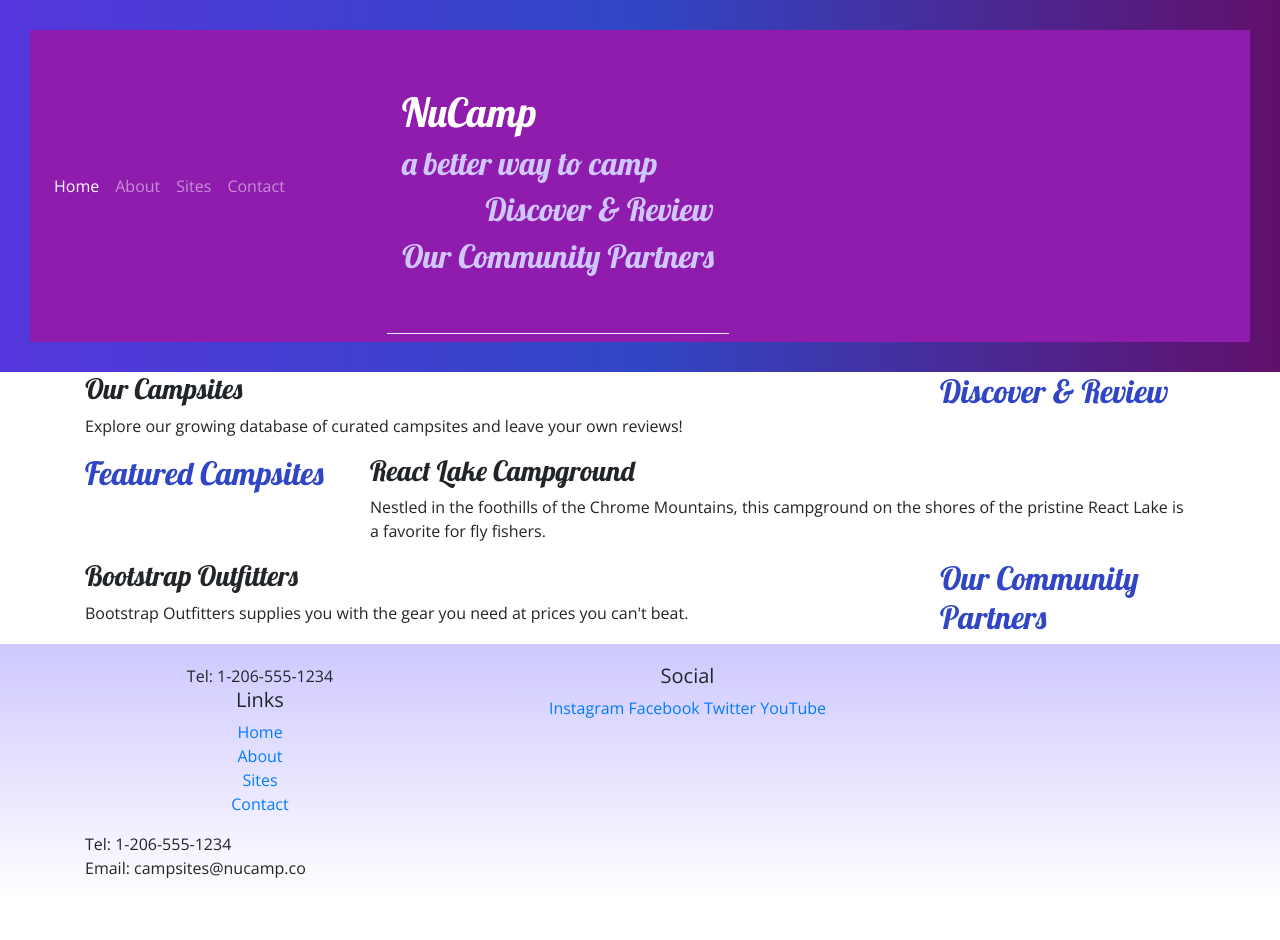
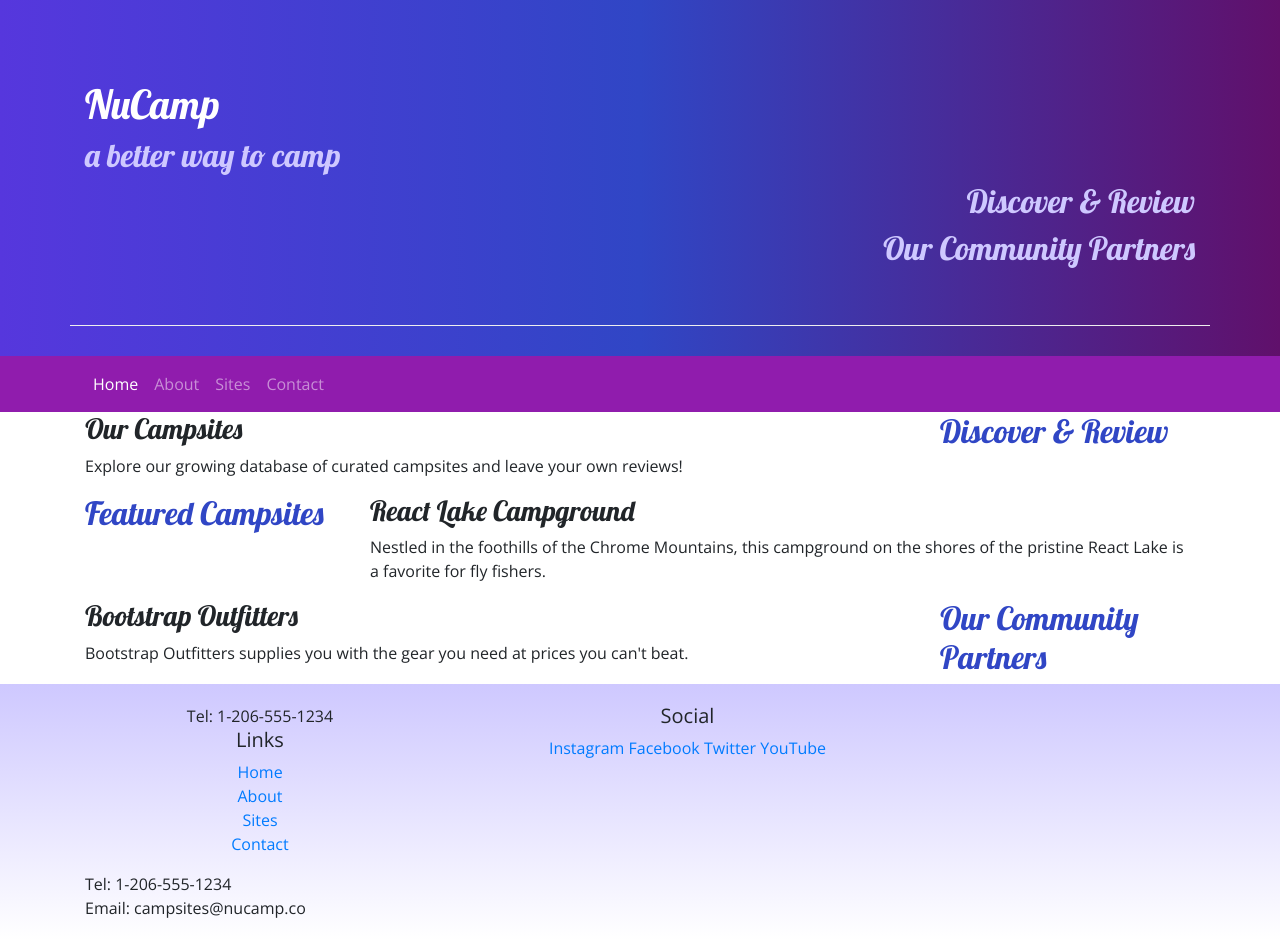
Before and after one commit to cwpaterick/bootstrap-week-3, a website: page index.html in a window 1280 px wide. Before the commit the page ends 900 px from the top, so only its background shows below. Drawn offline with nearby package versions, Linux system fonts and the light colour scheme.

Commit message:
Navbar and Breadcrumbs

```diff
--- a/css/styles.css
+++ b/css/styles.css
@@ -1,6 +1,4 @@
-.navbar {
-    background-color: #901CAD;
-}
+
 body {
     font-family: "Open Sans", sans-serif;
 }
@@ -34,3 +32,6 @@ footer {
     border-bottom: 1px ridge;
     min-height: 200px;
 }
+.navbar {
+    background-color: #901CAD;
+}
--- a/index.html
+++ b/index.html
@@ -18,29 +18,6 @@
 <body>
 
     <header class="jumbotron jumbotron-fluid">
-
-    <nav class="navbar navbar-expand-sm navbar-dark sticky-top">
-        <ul class="navbar-nav">
-            <li class="nav-item active"><a class="nav-link" href="#">Home</a></li>
-            <li class="nav-item"><a class="nav-link" href="aboutus.html">About</a></li>
-            <li class="nav-item"><a class="nav-link" href="#">Sites</a></li>
-            <li class="nav-item"><a class="nav-link" href="#">Contact</a></li>
-        </ul>
-        <nav class="navbar navbar-expand-sm navbar-dark sticky-top">
-            <button class="navbar-toggler ml-auto" type="button" data-toggle="collapse" data-target="#nucampNavbar">
-                <span class="navbar-toggler-icon"></span>
-            </button>
-            <div class="collapse navbar-collapse" id="nucampNavbar">
-                <ul class="navbar-nav">
-                </ul>
-            </div>
-            <nav class="navbar navbar-expand-sm navbar-dark sticky-top">
-                <div class="container">
-
-                </div>
-            </nav>
-
-    </nav>
         <div class="container">
             <div class="row row-content align-items-center">
                 <div class="col">
@@ -52,6 +29,25 @@
             </div>
         </div>
     </header>
+
+    <nav class="navbar navbar-expand-sm navbar-dark sticky-top">
+        <div class="container">
+            <button class="navbar-toggler ml-auto" type="button" data-toggle="collapse" data-target="#nucampNavbar">
+                <span class="navbar-toggler-icon"></span>
+            </button>
+            <div class="collapse navbar-collapse" id="nucampNavbar">
+    <ul class="navbar-nav">
+        <li class="nav-item active"><a class="nav-link" href="#">Home</a></li>
+        <li class="nav-item"><a class="nav-link" href="aboutus.html">About</a></li>
+        <li class="nav-item"><a class="nav-link" href="#">Sites</a></li>
+        <li class="nav-item"><a class="nav-link" href="#">Contact</a></li>
+    </ul>
+        </div>
+            </div>
+        </nav>
+
+</nav>
+
     <div class="container">
         <div class="row">
             <div class="col-sm-4 order-sm-last col-md-3">
```
Also changed, not shown: aboutus.html (+18 -22 lines).
